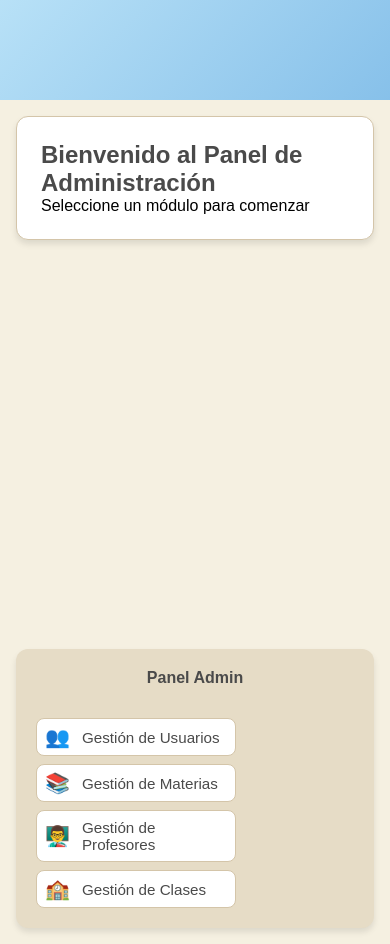
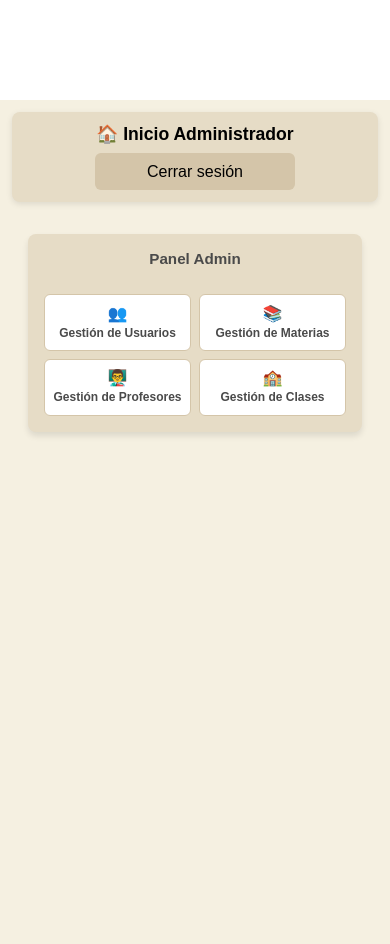
Before and after one commit to FranQui2811/propuesta-react, a React (Create React App) app in the folder frontendassist/: page /HomeAdmin in a window 390 px wide. Built offline with nearby package versions, Linux system fonts and the light colour scheme.

Commit message:
Se realiza el registro de asistencia.M.I

```diff
--- a/frontendassist/src/Components/Page/Admin/HomeAdmin/HomeAdmin.css
+++ b/frontendassist/src/Components/Page/Admin/HomeAdmin/HomeAdmin.css
@@ -6,26 +6,36 @@
     --shadow: rgba(0, 0, 0, 0.1);
 }
 
-/* Variables de color */
-:root {
-    --primary-cream: #f5f0e1;
-    --secondary-cream: #e6dcc6;
-    --accent-cream: #d4c5a9;
-    --text-dark: #4a4a4a;
-    --shadow: rgba(0, 0, 0, 0.1);
+.admin-header{
+    width: 100%;
+    background: var(--secondary-cream);
+    border-radius: 12px;
+    margin-bottom: 1rem;
+    padding: 1rem 2rem;
+    display: flex;
+    align-items: center;
+    justify-content: space-between;
+    box-shadow: 0 2px 6px var(--shadow);
+    font-size: 1.5rem;
+    font-weight: bolder;
 }
 
-/* Contenedor principal del componente (mapea a .admin-container en JSX) */
 .admin-container {
     background-color: var(--primary-cream);
     min-height: 100vh;
     padding: 2rem;
     display: flex;
-    gap: 2rem;
     box-sizing: border-box;
 }
 
-/* Sidebar izquierda */
+.contMainAdmin{
+    display: flex;
+    flex-direction: row;
+    align-items: center;
+    justify-content: space-evenly;
+    padding: 1rem;
+}
+
 .admin-sidebar {
     width: 260px;
     background-color: var(--secondary-cream);
@@ -57,7 +67,9 @@
     background-color: #fff;
     border: 1px solid var(--accent-cream);
     border-radius: 8px;
-    padding: 0.6rem 0.75rem;
+    font-size: 1rem;
+    font-weight: bold;
+    padding: 1.6rem 0.75rem;
     display: flex;
     align-items: center;
     gap: 0.75rem;
@@ -83,23 +95,21 @@
 
 /* Contenido principal a la derecha */
 .admin-content {
-    flex: 1 1 auto;
-    background-color: transparent;
     display: flex;
     flex-direction: column;
+    background-color: transparent;
 }
 
-.module-content,
-.welcome-message {
+.module-content{
     background-color: #fff;
     border: 1px solid var(--accent-cream);
+    margin-left: 2rem;
     border-radius: 12px;
     padding: 1.5rem;
     box-shadow: 0 4px 6px var(--shadow);
 }
 
-.module-content h2,
-.welcome-message h2 {
+.module-content h2 {
     margin-top: 0;
     color: var(--text-dark);
 }
@@ -121,50 +131,211 @@
 /* Grid de tarjetas dentro del contenido */
 .cards-grid {
     display: grid;
-    grid-template-columns: repeat(auto-fill, minmax(220px, 1fr));
-    gap: 1rem;
-    margin-top: 1rem;
+    grid-template-columns: repeat(auto-fill, minmax(260px, 1fr));
+    gap: 1.5rem;
+    margin-top: 1.5rem;
 }
 
-.admin-card {
-    background-color: #fff;
-    border: 1px solid var(--accent-cream);
-    border-radius: 10px;
-    padding: 1rem;
-    box-shadow: 0 4px 8px rgba(0,0,0,0.06);
+/* ========== TABLETS (max-width: 1200px) ========== */
+@media screen and (max-width: 1200px) {
+    .admin-container {
+        padding: 1.5rem;
+        gap: 1.5rem;
+    }
+
+    .admin-sidebar {
+        width: 200px;
+        padding: 1rem;
+    }
+
+    .admin-sidebar h1 {
+        font-size: 1.1rem;
+        margin-bottom: 1rem;
+    }
+
+    .module-button {
+        padding: 0.85rem 0.5rem;
+        font-size: 0.9rem;
+    }
+
+    .module-content {
+        padding: 1.5rem;
+    }
+
+    .cards-grid {
+        grid-template-columns: repeat(auto-fill, minmax(220px, 1fr));
+        gap: 1rem;
+    }
 }
 
-.admin-card-title { color: var(--text-dark); margin: 0 0 0.25rem 0 }
-.admin-card-desc { color: #555; font-size: 0.95rem; margin: 0 }
-
-/* Responsive */
-@media screen and (max-width: 992px) {
+/* ========== TABLETS PEQUEÑAS Y LANDSCAPE MÓVIL (max-width: 900px) ========== */
+@media screen and (max-width: 900px) {
     .admin-container {
         flex-direction: column;
+        padding: 1rem;
+        gap: 1rem;
+    }
+
+    .contMainAdmin {
+        flex-direction: column;
+        gap: 1rem;
+    }
+
+    .admin-header {
+        flex-direction: column;
+        text-align: center;
         padding: 1rem;
     }
 
     .admin-sidebar {
         width: 100%;
-        order: 2;
+        padding: 1rem;
+    }
+
+    .admin-sidebar h1 {
+        font-size: 1rem;
+        margin-bottom: 1rem;
+    }
+
+    .module-buttons {
+        display: grid;
+        grid-template-columns: repeat(auto-fit, minmax(120px, 1fr));
+        gap: 0.5rem;
+    }
+
+    .module-button {
+        padding: 0.75rem 0.5rem;
+        font-size: 0.85rem;
+        justify-content: center;
     }
 
     .admin-content {
-        order: 1;
+        margin-left: 0;
+    }
+
+    .module-content {
+        padding: 1.25rem;
+        margin: 0;
+    }
+
+    .module-content h2 {
+        font-size: 1.25rem;
+        margin-bottom: 1rem;
+    }
+
+    .cards-grid {
+        grid-template-columns: repeat(auto-fill, minmax(180px, 1fr));
+        gap: 1rem;
     }
 }
 
-@media screen and (max-width: 480px) {
+/* ========== MÓVILES (max-width: 600px) ========== */
+@media screen and (max-width: 600px) {
+    .admin-container {
+        padding: 0.75rem;
+        gap: 0.75rem;
+        margin: 0;
+    }
+
+    .admin-header {
+        border-radius: 8px;
+        padding: 0.75rem;
+        gap: 0.5rem;
+        font-size: 1.1rem;
+        margin-bottom: 1rem;
+    }
+
+    .admin-sidebar {
+        width: 100%;
+        padding: 1rem;
+        border-radius: 8px;
+    }
+
     .admin-sidebar h1 {
+        font-size: 0.95rem;
+        margin-bottom: 0.75rem;
+    }
+
+    .module-buttons {
+        display: grid;
+        grid-template-columns: repeat(2, 1fr);
+        gap: 0.5rem;
+    }
+
+    .module-button {
+        padding: 0.65rem 0.4rem;
+        font-size: 0.75rem;
+        border-radius: 6px;
+        flex-direction: column;
+        gap: 0.25rem;
+    }
+
+    .module-icon {
         font-size: 1rem;
+    }
+
+    .admin-content {
+        width: 100%;
+    }
+
+    .module-content {
+        padding: 1rem;
+        border-radius: 8px;
+        margin: 0;
+    }
+
+    .module-content h2 {
+        font-size: 1.1rem;
+        margin-bottom: 0.75rem;
+    }
+
+    .admin-content .admin-button {
+        padding: 0.6rem 1rem;
+        font-size: 0.9rem;
+        width: 100%;
+    }
+
+    .cards-grid {
+        display: grid;
+        grid-template-columns: 1fr;
+        gap: 0.75rem;
+        margin-top: 1rem;
+    }
+}
+
+/* ========== MÓVILES PEQUEÑOS (max-width: 360px) ========== */
+@media screen and (max-width: 360px) {
+    .admin-container {
+        padding: 0.5rem;
+    }
+
+    .admin-header {
+        padding: 0.5rem;
+        font-size: 0.95rem;
+    }
+
+    .admin-sidebar {
+        padding: 0.75rem;
+    }
+
+    .module-buttons {
+        grid-template-columns: 1fr;
     }
 
     .module-button {
         padding: 0.5rem;
-        font-size: 0.95rem;
+        font-size: 0.7rem;
     }
 
-    .admin-content .admin-button {
-        width: 100%;
+    .module-content {
+        padding: 0.75rem;
+    }
+
+    .module-content h2 {
+        font-size: 1rem;
+    }
+
+    .cards-grid {
+        gap: 0.5rem;
     }
 }
--- a/frontendassist/src/Components/Page/Admin/HomeAdmin/HomeAdmin.jsx
+++ b/frontendassist/src/Components/Page/Admin/HomeAdmin/HomeAdmin.jsx
@@ -17,8 +17,7 @@ export const HomeAdmin = () => {
     const renderModuleContent = () => {
         if (!activeModule) {
             return <div className="welcome-message">
-                <h2>Bienvenido al Panel de Administración</h2>
-                <p>Seleccione un módulo para comenzar</p>
+
             </div>;
         }
 
@@ -56,8 +55,13 @@ export const HomeAdmin = () => {
         );
     };
 
-    return (
-        <div className="admin-container">
+return (
+    <div className="admin-container">
+        <header className="admin-header">
+            <p className="admin-header-title"> 🏠 Inicio Administrador</p>
+            <button onClick={() => {localStorage.removeItem('userData'); window.location.href = '/';}} className="btn-sesion" >Cerrar sesión</button>
+        </header>
+        <div className='contMainAdmin'>
             <div className="admin-sidebar">
                 <h1>Panel Admin</h1>
                 <div className="module-buttons">
@@ -77,6 +81,7 @@ export const HomeAdmin = () => {
                 {renderModuleContent()}
             </div>
         </div>
+    </div>
     );
 };
 
--- a/frontendassist/src/Components/Page/LogIn/MainLogIn.css
+++ b/frontendassist/src/Components/Page/LogIn/MainLogIn.css
@@ -1,12 +1,5 @@
-/* ==== Estilos generales ==== */
-html, body {
-  height: 100%;
-  margin: 0;
-  padding: 0;
-}
-
-body {
-  font-family: 'Poppins', sans-serif;
+.MainLogin{
+    font-family: 'Poppins', sans-serif;
   background: linear-gradient(135deg, #b8e1f7, #7ab8e6, #5e8cc7);
   display: flex;
   align-items: center;
@@ -22,6 +15,7 @@ body {
   align-items: center;
   text-align: center;
   position: relative;
+  justify-content: space-evenly;
   width: 100%;
 }
 
@@ -40,7 +34,6 @@ body {
   animation: slideDown 1s ease-in-out;
 }
 
-/* ==== Caja del login ==== */
 .login-box {
   background: rgba(255, 255, 255, 0.85);
   padding: 45px 40px;
@@ -50,13 +43,9 @@ body {
   animation: fadeIn 1.2s ease-in-out;
   backdrop-filter: blur(10px);
   border: 1px solid rgba(255, 255, 255, 0.3);
-  transition: transform 0.3s ease, box-shadow 0.3s ease;
+  animation: slideDown 1s ease-in-out;
 }
 
-.login-box:hover {
-  transform: translateY(-5px);
-  box-shadow: 0 12px 30px rgba(0, 0, 0, 0.25);
-}
 
 .login-box h2 {
   color: #1e4f78;
--- a/frontendassist/src/Components/Page/Teacher/HomeTeacher/HomeTeacher.css
+++ b/frontendassist/src/Components/Page/Teacher/HomeTeacher/HomeTeacher.css
@@ -22,26 +22,48 @@
   align-items: center;
   justify-content: space-between;
   box-shadow: 0 2px 6px var(--shadow);
+  font-size: 1.5rem;
+  font-weight: bolder;
 }
-.teacher-header-left {
-  display: flex;
-  align-items: center;
-  gap: 1rem;
+
+.teacher-header-title {
+  color: var(--text-dark);
 }
-.teacher-header-title {
-  margin: 0;
-  color: var(--text-dark);
-  font-size: 1.35rem;
-}
-.teacher-header-right {
-  display: flex;
-  align-items: center;
-  gap: 1.5rem;
-}
+
 .teacher-header-name {
   color: var(--text-dark);
-  font-weight: 500;
-  font-size: 1.1rem;
+}
+.btn-sesion {
+  background: var(--accent-cream);
+  border: none;
+  padding: 0.6rem 1.2rem;
+  border-radius: 6px;
+  cursor: pointer;
+}
+
+.btn-sesion:hover {
+  background: #c4b59a;
+}
+
+/* Grid de cards - Más grande en desktop */
+.admin-content {
+  width: 100%;
+  padding: 0;
+}
+
+.cards-grid {
+  display: grid;
+  grid-template-columns: repeat(auto-fit, minmax(380px, 1fr));
+  gap: 2rem;
+  max-width: none;
+}
+
+/* Desktop - Cards grandes */
+@media (min-width: 1200px) {
+  .cards-grid {
+    grid-template-columns: repeat(2, 1fr);
+    gap: 2.5rem;
+  }
 }
 
 @media (max-width: 600px) {
@@ -55,4 +77,9 @@
     width: 100%;
     justify-content: flex-end;
   }
+
+  .cards-grid {
+    grid-template-columns: 1fr;
+    gap: 1rem;
+  }
 }
--- a/frontendassist/src/Components/Page/Teacher/HomeTeacher/HomeTeacher.jsx
+++ b/frontendassist/src/Components/Page/Teacher/HomeTeacher/HomeTeacher.jsx
@@ -13,21 +13,25 @@ export const HomeTeacher = () => {
     const [isAddStudentModalOpen, setIsAddStudentModalOpen] = useState(false);
 
     // Simulación de nombre si no hay contexto
-    const teacherName = userData?.name || 'Nombre del Profesor';
+    const teacherName = userData?.fullname || 'Nombre del Profesor';
 
     const cards = [
         {
             title: 'Gestión de Cursos Asignados',
             description: 'Consulte el listado de cursos que tiene asignados, detalles y estudiantes.',
             icon: '📋',
+            onClick: () => navigate('/Teacher/Courses'),
             actions: [
-                { label: 'Ver Cursos', onClick: () => navigate('/Teacher/Courses') },
+                { label: 'Ver Cursos',
+                onClick: () => navigate('/Teacher/Courses') },
             ],
+
         },
         {
             title: 'Agregar Estudiantes',
             description: 'Registre un nuevo estudiante y asígnelo a materias.',
             icon: '🧑‍🎓',
+            onClick: () => setIsAddStudentModalOpen(true),
             actions: [
                 { label: 'Agregar', onClick: () => setIsAddStudentModalOpen(true) },
             ],
@@ -36,6 +40,7 @@ export const HomeTeacher = () => {
             title: 'Toma de Asistencia',
             description: 'Seleccione el curso/materia antes de registrar la asistencia.',
             icon: '✅',
+            onClick: () => navigate('/Teacher/Attendance'),
             actions: [
                 { label: 'Tomar Asistencia', onClick: () => navigate('/Teacher/Attendance') },
             ],
@@ -44,6 +49,7 @@ export const HomeTeacher = () => {
             title: 'Historial de Asistencias',
             description: 'Consulte, edite o exporte el historial de asistencias en formato tabla.',
             icon: '📊',
+            onClick: () => navigate('/Teacher/History'),
             actions: [
                 { label: 'Ver Historial', onClick: () => navigate('/Teacher/History') },
             ],
@@ -52,26 +58,21 @@ export const HomeTeacher = () => {
 
     const handleLogout = () => {
         localStorage.removeItem('userData');
-        window.location.href = '/login';
+        window.location.href = '/';
     };
 
     return (
         <>
             <div className="admin-container">
                 <header className="teacher-header">
-                    <div className="teacher-header-left">
-                        <span style={{fontSize: '1.7rem'}}>🏠</span>
-                        <h1 className="teacher-header-title">Home Docente</h1>
-                    </div>
-                    <div className="teacher-header-right">
-                        <span className="teacher-header-name">👨‍🏫 {teacherName}</span>
-                        <button onClick={handleLogout} className="admin-button" style={{fontWeight: 500}}>Cerrar sesión</button>
-                    </div>
+                    <p className="teacher-header-title"> 🏠 Inicio Docente</p>
+                    <p className="teacher-header-name">👨‍🏫 {teacherName}</p>
+                    <button onClick={handleLogout} className="btn-sesion" >Cerrar sesión</button>
                 </header>
                 <div className="admin-content">
                     <div className="cards-grid">
                         {cards.map((c, i) => (
-                            <Card key={i} title={c.title} description={c.description} icon={c.icon} actions={c.actions} />
+                            <Card key={i} title={c.title} description={c.description} icon={c.icon} actions={c.actions} onClick={c.onClick} />
                         ))}
                     </div>
                 </div>
--- a/frontendassist/src/Components/Page/Teacher/ManageCourses/ManageCourses.jsx
+++ b/frontendassist/src/Components/Page/Teacher/ManageCourses/ManageCourses.jsx
@@ -1,23 +1,49 @@
-import React from 'react';
+import React, { useEffect, useState, useContext } from 'react';
 import { useNavigate } from 'react-router-dom';
+import axios from 'axios';
+import Swal from 'sweetalert2';
 import './ManageCourses.css';
+import { UserDataContext } from '../../Context/UserDataProvider';
 
 export const ManageCourses = () => {
   const navigate = useNavigate();
+  const { userData } = useContext(UserDataContext);
+  const [courses, setCourses] = useState([]);
 
-  // Datos dummy de cursos
-  const courses = [
-    { id: 1, name: 'Matemáticas 10A', subject: 'Matemáticas', schedule: 'Lunes y Miércoles 08:00-10:00', students: 25 },
-    { id: 2, name: 'Español 10B', subject: 'Español', schedule: 'Martes y Jueves 10:00-12:00', students: 28 },
-    { id: 3, name: 'Inglés 10C', subject: 'Inglés', schedule: 'Lunes, Miércoles y Viernes 14:00-15:00', students: 22 },
-    { id: 4, name: 'Ciencias 11A', subject: 'Ciencias Naturales', schedule: 'Martes y Jueves 13:00-15:00', students: 30 },
-  ];
+  useEffect(() => {
+    const fetchCourses = async () => {
+      if (!userData?.token) return;
+      // const base = process.env.REACT_APP_API_URL || 'http://localhost:5000';
+      try {
+        // Mostrar SweetAlert de carga
+        Swal.fire({
+          title: 'Cargando cursos...',
+          allowOutsideClick: false,
+          didOpen: () => {
+            Swal.showLoading();
+          }
+        });
+
+        const res = await axios.get(`http://localhost:5000/api/course`, {
+          headers: { Authorization: `Bearer ${userData.token}` },
+        });
+        setCourses(res.data || []);
+        Swal.close();
+      } catch (err) {
+        Swal.close();
+        const message = err.response?.data?.message || err.message || 'Error al obtener cursos';
+        Swal.fire({ icon: 'error', title: 'Error', text: message });
+      }
+    };
+
+    fetchCourses();
+  }, [userData]);
 
   return (
     <div className="manage-courses-container">
       <div className="manage-courses-wrapper">
         <button
-          onClick={() => navigate(-1)}
+          onClick={() => navigate('/HomeTeacher')}
           className="back-button"
         >
           ← Volver
@@ -26,20 +52,29 @@ export const ManageCourses = () => {
         <h1>Gestión de Cursos Asignados</h1>
 
         <div className="courses-grid">
+          {courses.length === 0 && <p>No se encontraron cursos asignados.</p>}
+
           {courses.map((course) => (
-            <div key={course.id} className="course-card">
+            <div key={course._id || course.id} className="course-card">
               <h3>{course.name}</h3>
               <p className="course-info">
-                <strong>Materia:</strong> {course.subject}
+                <strong>Profesor:</strong> {course.professor?.fullname || '—'}
               </p>
+              {course.subject && (
+                <p className="course-info">
+                  <strong>Materia:</strong> {course.subject}
+                </p>
+              )}
+              {course.schedule && (
+                <p className="course-info">
+                  <strong>Horario:</strong> {course.schedule}
+                </p>
+              )}
               <p className="course-info">
-                <strong>Horario:</strong> {course.schedule}
-              </p>
-              <p className="course-info">
-                <strong>Estudiantes:</strong> {course.students}
+                <strong>Estudiantes:</strong> {Array.isArray(course.students) ? course.students.length : (course.students || 0)}
               </p>
               <button
-                onClick={() => alert(`Ver estudiantes de ${course.name}`)}
+                onClick={() => navigate(`/Teacher/Courses/${course._id || course.id}`)}
                 className="view-students-btn"
               >
                 Ver Estudiantes
--- a/frontendassist/src/Components/Page/Teacher/RegisterAssist/RegisterAssist.jsx
+++ b/frontendassist/src/Components/Page/Teacher/RegisterAssist/RegisterAssist.jsx
@@ -1,37 +1,53 @@
-import React, { useState } from 'react'
+import React, { useState, useContext} from 'react'
 import './RegisterAssist.css'
 import StudentRow from '../../../UI/TableRow/StudentRow'
-import { useNavigate } from 'react-router-dom'
+import { useNavigate, useLocation } from 'react-router-dom'
+import axios from 'axios'
+import Swal from 'sweetalert2'
+import { UserDataContext } from '../../Context/UserDataProvider';
+
 
 export const RegisterAssist = () => {
-  // DATOS QUEMADOS - REEMPLAZAR CON ENDPOINT
-  // const response = await fetch('API_URL/attendance/get-students'); // GET para obtener estudiantes
-  // const students = response.json();
-
-  const [students, setStudents] = useState([
-    { id: 1, name: 'Juan Pérez', attendance: 'presente', excuse: '' },
-    { id: 2, name: 'María García', attendance: 'presente', excuse: '' },
-    { id: 3, name: 'Carlos López', attendance: 'ausente', excuse: '' },
-    { id: 4, name: 'Ana Martínez', attendance: 'excusa', excuse: 'Cita médica' },
-    { id: 5, name: 'Pedro Rodríguez', attendance: 'presente', excuse: '' },
-    { id: 6, name: 'Laura Fernández', attendance: 'ausente', excuse: '' },
-    { id: 7, name: 'Miguel Sánchez', attendance: 'presente', excuse: '' },
-    { id: 8, name: 'Sofia Díaz', attendance: 'excusa', excuse: 'Problema familiar' },
-  ])
-
-  // DATOS QUEMADOS DE LA CLASE - REEMPLAZAR CON ENDPOINT
-  // const response = await fetch('API_URL/classes/get-class/:classId'); // GET para obtener datos de la clase
-  // const classData = response.json();
-
-  const classData = {
-    subject: 'Matemáticas',
-    teacher: 'Carlos Rodríguez',
-    date: new Date().toLocaleDateString('es-ES', {
+  const location = useLocation();
+  const { course } = location.state || {};
+  const { userData } = useContext(UserDataContext);
+  const date = new Date().toLocaleDateString('es-ES', {
       weekday: 'long',
       year: 'numeric',
       month: 'long',
       day: 'numeric'
     })
+  // const isoDate = new Date(classData.date).toISOString();
+
+  const correct = () => {
+    Swal.fire({
+      icon: 'success',
+      title: 'Asistencia guardada',
+      text: 'La asistencia ha sido registrada correctamente.',
+      confirmButtonText: 'Aceptar'
+    });
+  }
+
+  const incorrect = () => {
+    Swal.fire({
+      icon: 'error',
+      title: 'Error',
+      text: 'Hubo un problema al registrar la asistencia.',
+      confirmButtonText: 'Aceptar'
+    });
+  }
+
+  const [students, setStudents] = useState(course?.students?.map(s => ({
+    id: s._id,
+    name: s.fullname,
+    attendance: 'presente',
+    excuse: ''
+    })) || []);
+
+ const classData = {
+    subject: course?.name || 'Nombre de la asignatura',
+    teacher: course?.professor?.fullname || 'Profesor',
+    date: new Date().toISOString()
   }
 
   const navigate = useNavigate()
@@ -54,25 +70,31 @@ export const RegisterAssist = () => {
     ))
   }
 
-  const handleSubmit = () => {
+  const handleSubmit = async () => {
     // ENDPOINT PARA GUARDAR ASISTENCIA
-    // const payload = {
-    //   classId: classData.id,
-    //   teacherId: classData.teacherId,
-    //   date: classData.date,
-    //   attendance: students.map(s => ({
-    //     studentId: s.id,
-    //     status: s.attendance,
-    //     excuse: s.excuse || null
-    //   }))
-    // }
-    // const response = await fetch('API_URL/attendance/save', {
-    //   method: 'POST',
-    //   headers: { 'Content-Type': 'application/json' },
-    //   body: JSON.stringify(payload)
-    // });
+    const payload = {
+      courseId: course._id,
+      // teacherId: course.professor._id,
+      sessionDate: classData.date,
+      attendanceRecords: students.map(s => ({
+        student: s.id,
+        status: s.attendance,
+        excuseReason: s.excuse || null
+      }))
+    }
+    // const response = axios.post('API_URL/attendance/save', payload);
+try {
+  await axios.post("http://localhost:5000/api/attendance",payload,{
+    headers: {Authorization: `Bearer ${userData?.token}`},
+  });
+  correct()
+  console.log(payload);
 
-    console.log('Asistencia registrada:', students)
+
+} catch (error) {
+  console.error("ERROR:", error);
+  incorrect()
+}
   }
 
   return (
@@ -86,7 +108,7 @@ export const RegisterAssist = () => {
         <div className="header-info">
           <h1>Toma de Asistencia clase de {classData.subject}</h1>
           <p className="muted-text">Profesor: {classData.teacher}</p>
-          <p className="muted-text date">{classData.date}</p>
+          <p className="muted-text date">{date}</p>
         </div>
       </div>
 
--- a/frontendassist/src/Components/Page/Teacher/TakeAttendance/TakeAttendance.jsx
+++ b/frontendassist/src/Components/Page/Teacher/TakeAttendance/TakeAttendance.jsx
@@ -1,32 +1,55 @@
 import React from 'react';
 import { useNavigate } from 'react-router-dom';
 import './TakeAttendance.css';
+import { useState, useEffect, useContext } from 'react';
+import axios from 'axios';
+import Swal from 'sweetalert2';
+import { UserDataContext } from '../../Context/UserDataProvider';
+
 
 export const TakeAttendance = () => {
   const navigate = useNavigate();
-
-  // Datos dummy de cursos
-  const courses = [
-    { id: 1, name: 'Matemáticas 10A', subject: 'Matemáticas' },
-    { id: 2, name: 'Español 10B', subject: 'Español' },
-    { id: 3, name: 'Inglés 10C', subject: 'Inglés' },
-    { id: 4, name: 'Ciencias 11A', subject: 'Ciencias Naturales' },
-  ];
+  const { userData } = useContext(UserDataContext);
+  const [courses, setCourses] = useState([]);
 
   const handleSelectCourse = (course) => {
     navigate('/Teacher/Register/Assist', { state: { course } });
   };
 
+    useEffect(() => {
+    const fetchCourses = async () => {
+      if (!userData?.token) return;
+      try {
+        // Mostrar SweetAlert de carga
+        Swal.fire({
+          title: 'Cargando cursos...',
+          allowOutsideClick: false,
+          didOpen: () => {
+            Swal.showLoading();
+          }
+        });
+
+        const res = await axios.get(`http://localhost:5000/api/course`, {
+          headers: { Authorization: `Bearer ${userData.token}` },
+        });
+        setCourses(res.data || []);
+        Swal.close();
+      } catch (err) {
+        Swal.close();
+        const message = err.response?.data?.message || err.message || 'Error al obtener cursos';
+        Swal.fire({ icon: 'error', title: 'Error', text: message });
+      }
+    };
+
+    fetchCourses();
+  }, [userData]);
+
+
   return (
     <div className="take-attendance-container">
       <div className="take-attendance-wrapper">
         <button
-          onClick={() => navigate(-1)}
-          className="back-button"
-        >
-          ← Volver
-        </button>
-
+          onClick={() => navigate('/HomeTeacher')}className="back-button">← Volver al inicio</button>
         <h1>Toma de Asistencia</h1>
         <p>Selecciona el curso para el cual deseas tomar asistencia:</p>
 
@@ -39,6 +62,7 @@ export const TakeAttendance = () => {
             >
               <h3>{course.name}</h3>
               <p>{course.subject}</p>
+              <p>Numero de estudiantes: {course.students.length}</p>
             </button>
           ))}
         </div>
--- a/frontendassist/src/Components/UI/Card/Card.jsx
+++ b/frontendassist/src/Components/UI/Card/Card.jsx
@@ -1,9 +1,9 @@
 import React from 'react'
 import './Card.css'
 
-export const Card = ({ title, description, icon, actions }) => {
+export const Card = ({ title, description, icon, actions, onClick }) => {
   return (
-    <div className="admin-card">
+    <div className="admin-card" onClick={onClick}>
       <div className="admin-card-head">
         {icon && <span className="admin-card-icon">{icon}</span>}
         <h3 className="admin-card-title">{title}</h3>
```
Also changed, not shown: frontendassist/src/Components/Page/LogIn/MainLogIn.jsx (+7 -5 lines), frontendassist/src/Components/UI/Card/Card.css (+40 -10 lines).
